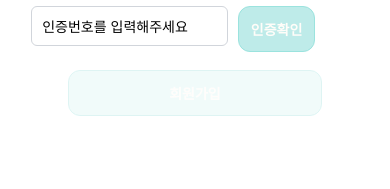
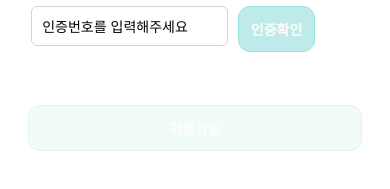
Before and after one commit to AniShorts/front-end, a React Native app in the folder front/: screen /Signup in a window 390 px wide. Shown: the part 505-694 px from the top of the page. Built offline with nearby package versions, Linux system fonts and the light colour scheme.

Commit message:
view 수정

```diff
--- a/front/page/login/Login.tsx
+++ b/front/page/login/Login.tsx
@@ -6,8 +6,7 @@ const Login = ({ navigation }: any) => {
   return (
     <Sort>
       <Logo
-        source={require('../shared/TestLogo.jpg')}
-      />
+        source={require('../shared/TestLogo.jpg')}/>
       <Text>ID</Text>
       <CustomInput
         placeholder='닉네임을 입력해주세요'
--- a/front/page/login/Signup.tsx
+++ b/front/page/login/Signup.tsx
@@ -19,8 +19,7 @@ const Signup = ({ navigation }: any) => {
           placeholder='닉네임을 입력해주세요'
         />
         <TouchableOpacity
-          activeOpacity={0.8}
-          onPress={() => navigation.navigate("Signup")}>
+          activeOpacity={0.8}>
           <Check>중복확인</Check>
         </TouchableOpacity>
       </AlignView>
@@ -40,8 +39,7 @@ const Signup = ({ navigation }: any) => {
           placeholder='전화번호를 입력해주세요'
         />
         <TouchableOpacity
-          activeOpacity={0.8}
-          onPress={() => navigation.navigate("Signup")}>
+          activeOpacity={0.8}>
           <Check>인증하기</Check>
         </TouchableOpacity>
       </AlignView>
@@ -51,15 +49,14 @@ const Signup = ({ navigation }: any) => {
           placeholder='인증번호를 입력해주세요'
         />
         <TouchableOpacity
-          activeOpacity={0.8}
-          onPress={() => navigation.navigate("Signup")}>
+          onPress={()=> setChecked(!checked)}
+          activeOpacity={0.8}>
           <Check>인증확인</Check>
         </TouchableOpacity>
       </AlignView>
 
       <TouchableOpacity
-          activeOpacity={0.8}
-          onPress={() => navigation.navigate("Signup")}>
+          activeOpacity={0.8}>
             {
               checked ? <SignupText>회원가입</SignupText>  : <SignupText2>회원가입</SignupText2>
             }
@@ -119,7 +116,9 @@ const Check = styled.Text`
 `
 
 const SignupText = styled.Text`
-  padding: 12px 100px;
+  padding: 12px 140px;
+  margin-top: 35px;
+
   background-color: #BEEBE9;
   border: 1px solid #9BE3DE;
   border-radius: 12px;
@@ -129,7 +128,9 @@ const SignupText = styled.Text`
 `
 
 const SignupText2 = styled.Text`
-  padding: 12px 100px;
+  padding: 12px 140px;
+  margin-top: 35px;
+
   background-color: #beebe96a;
   opacity: 0.5;
   border: 1px solid #BEEBE9;
```
